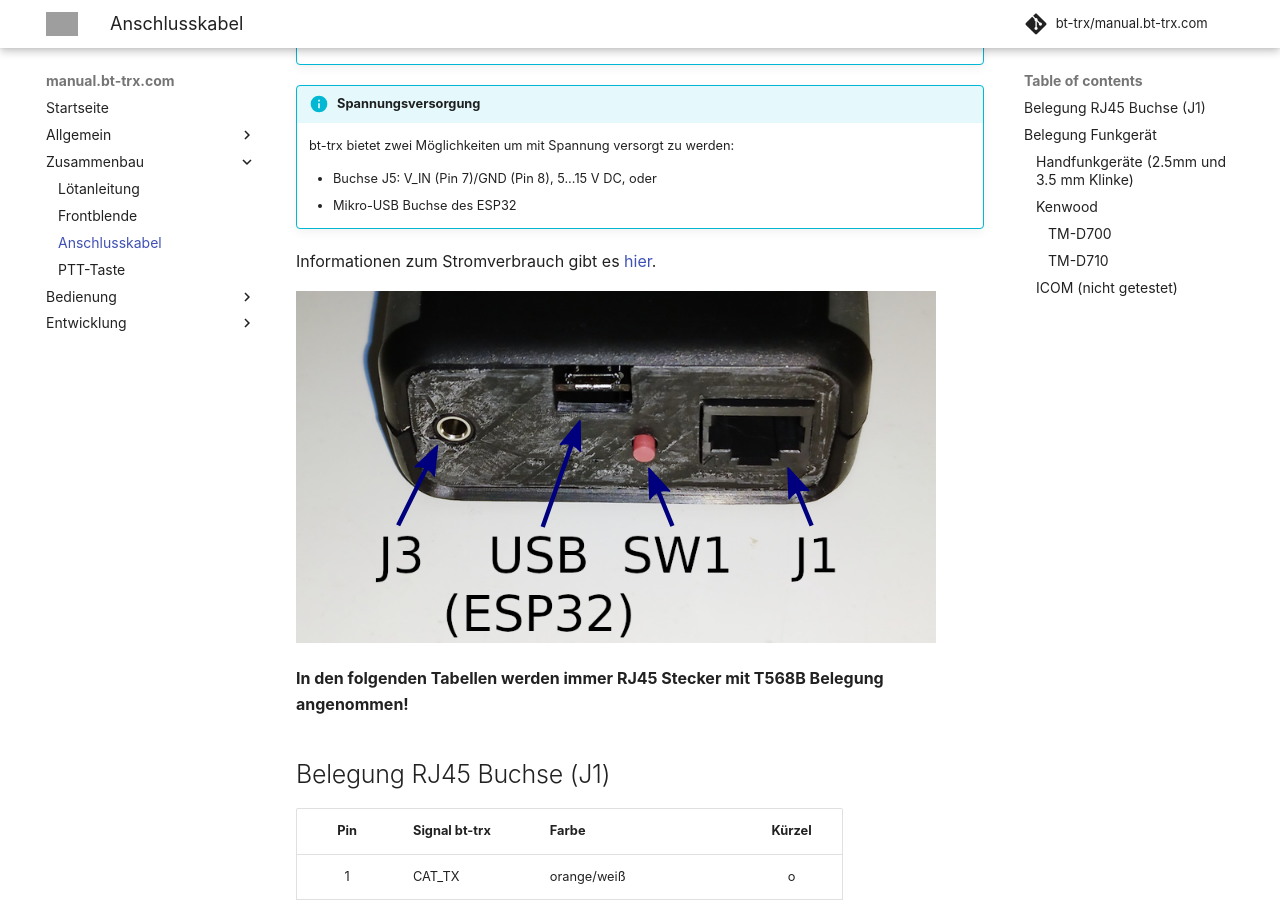
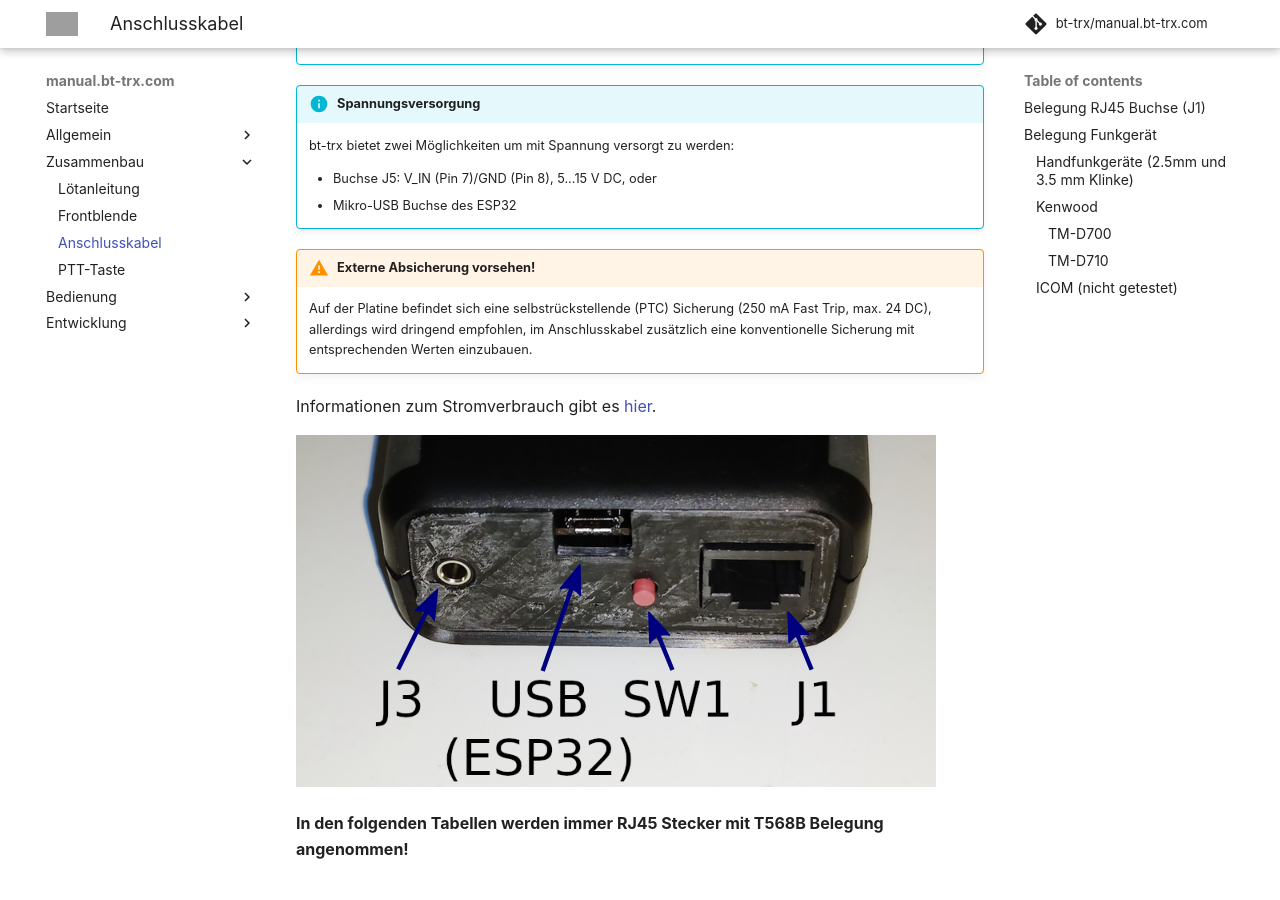
Before and after one commit to bt-trx/manual.bt-trx.com, an MkDocs documentation site: the page built from docs/20_Zusammenbau/Anschlusskabel.md, in a window 1280 px wide and 900 px high, scrolled down 403 px. Built offline with MkDocs 1.6.1 and Material for MkDocs 9.7.7, drawn with Linux system fonts in a browser that asks for light colours; comment, search, counter and statistics services are not loaded; grey boxes are pictures that could not be loaded.

Commit message:
Add Hinweis für externe Absicherung

```diff
--- a/docs/20_Zusammenbau/Anschlusskabel.md
+++ b/docs/20_Zusammenbau/Anschlusskabel.md
@@ -19,6 +19,11 @@ zuzuführen (z.B. über Zigarettenanzünder oder USB).
 
     - Buchse J5: V_IN (Pin 7)/GND (Pin 8), 5...15 V DC, oder
     - Mikro-USB Buchse des ESP32
+
+!!! warning "Externe Absicherung vorsehen!"
+    Auf der Platine befindet sich eine selbstrückstellende (PTC) Sicherung (250 mA Fast Trip, max. 24 DC),
+    allerdings wird dringend empfohlen, im Anschlusskabel zusätzlich eine konventionelle Sicherung
+    mit entsprechenden Werten einzubauen.
 
 Informationen zum Stromverbrauch gibt es [hier](../../10_Allgemein/Stromverbrauch).
 
```
